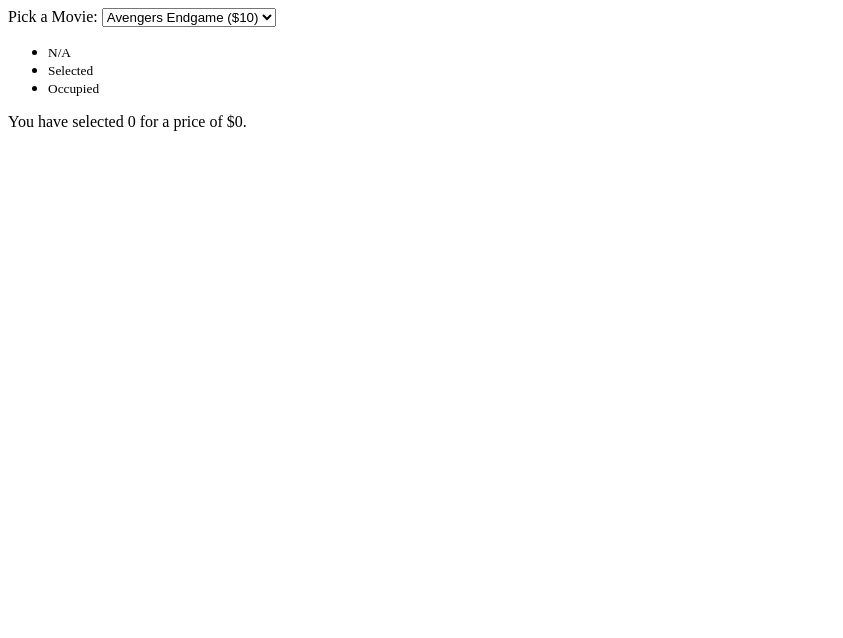
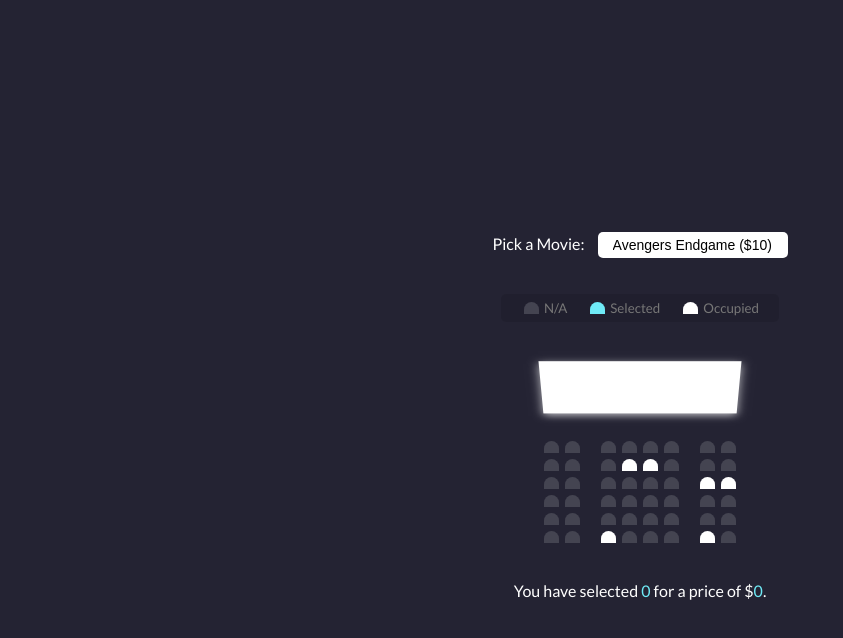
Before and after one commit to itsmattsaunders/movie-seat-picker, a plain HTML site: page index.html in a window 1280 px wide. Shown: the whole page, without its empty margins (0-843 px from the left). Drawn offline with Linux system fonts and the light colour scheme.

Commit message:
CSS done

```diff
--- a/index.html
+++ b/index.html
@@ -33,6 +33,9 @@
         <small>Occupied</small>
       </li>
     </ul>
+
+    <div class="container">
+      <div class="screen"></div>
 
       <div class="row">
         <div class="seat"></div>
@@ -99,6 +102,7 @@
         <div class="seat occupied"></div>
         <div class="seat"></div>
       </div>
+    </div>
 
     <p class="text">
       You have selected <span id="count">0</span> for a price of $<span
--- a/style.css
+++ b/style.css
@@ -0,0 +1,113 @@
+@import url("https://fonts.googleapis.com/css2?family=Lato&display=swap");
+
+* {
+  box-sizing: border-box;
+}
+
+body {
+  background-color: #242333;
+  color: #fff;
+  display: flex;
+  flex-direction: column;
+  align-items: center;
+  justify-content: center;
+  height: 100vh;
+  font-family: "Lato", sans-serif;
+}
+
+.movie-container {
+  margin: 20px 0;
+}
+
+.movie-container select {
+  background-color: #fff;
+  border: 0;
+  border-radius: 5px;
+  font-size: 14px;
+  margin-left: 10px;
+  padding: 5px 15px 5px 15px;
+  -moz-appearance: none;
+  -webkit-appearance: none;
+  appearance: none;
+}
+
+.container {
+  perspective: 1000px;
+  margin-bottom: 30px;
+}
+
+.seat {
+  background-color: #444451;
+  height: 12px;
+  width: 15px;
+  margin: 3px;
+  border-top-left-radius: 10px;
+  border-top-right-radius: 10px;
+}
+
+.seat.selected {
+  background-color: #6feaf6;
+}
+
+.seat.occupied {
+  background-color: #fff;
+}
+
+.seat:nth-of-type(2) {
+  margin-right: 18px;
+}
+
+.seat:nth-last-of-type(2) {
+  margin-left: 18px;
+}
+
+.seat:not(.occupied):hover {
+  cursor: pointer;
+  transform: scale(1.2);
+}
+
+.showcase .seat:not(.occupied):hover {
+  cursor: pointer;
+  transform: scale(1);
+}
+
+.showcase {
+  background: rgba(0, 0, 0, 0.1);
+  padding: 5px 10px;
+  border-radius: 5px;
+  color: #777;
+  list-style-type: none;
+  display: flex;
+  justify-content: space-between;
+}
+
+.showcase li {
+  display: flex;
+  align-items: center;
+  justify-content: center;
+  margin: 0 10px;
+}
+
+.showcase li small {
+  margin-left: 2px;
+}
+.row {
+  display: flex;
+}
+
+.screen {
+  background-color: #fff;
+  height: 70px;
+  width: 100%;
+  margin: 15px 0;
+  transform: rotateX(-45deg);
+  box-shadow: 0 3px 10px rgba(255, 255, 255, 0.7);
+}
+
+p.text {
+  margin: 5px 0;
+}
+
+p.text span {
+  color: #6feaf6;
+}
```
Lines whose indentation alone changed are shown as unchanged.
